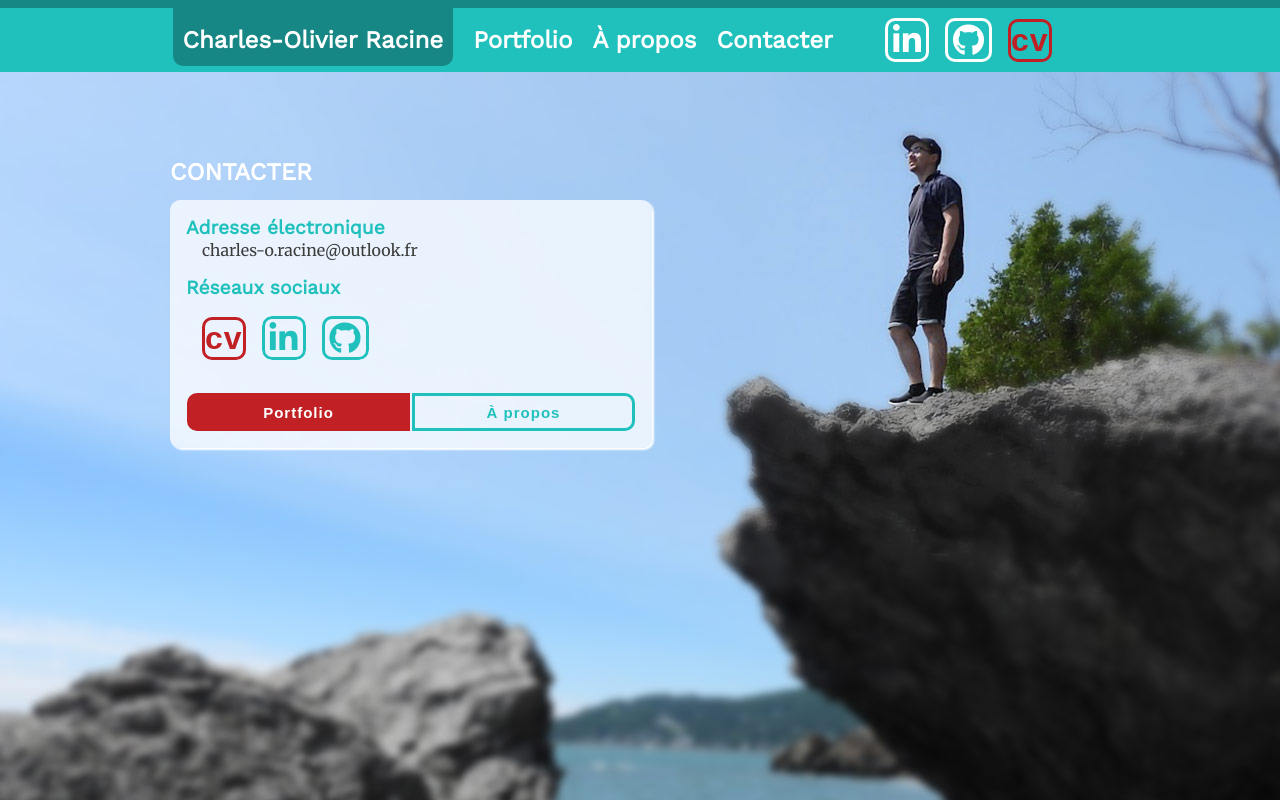
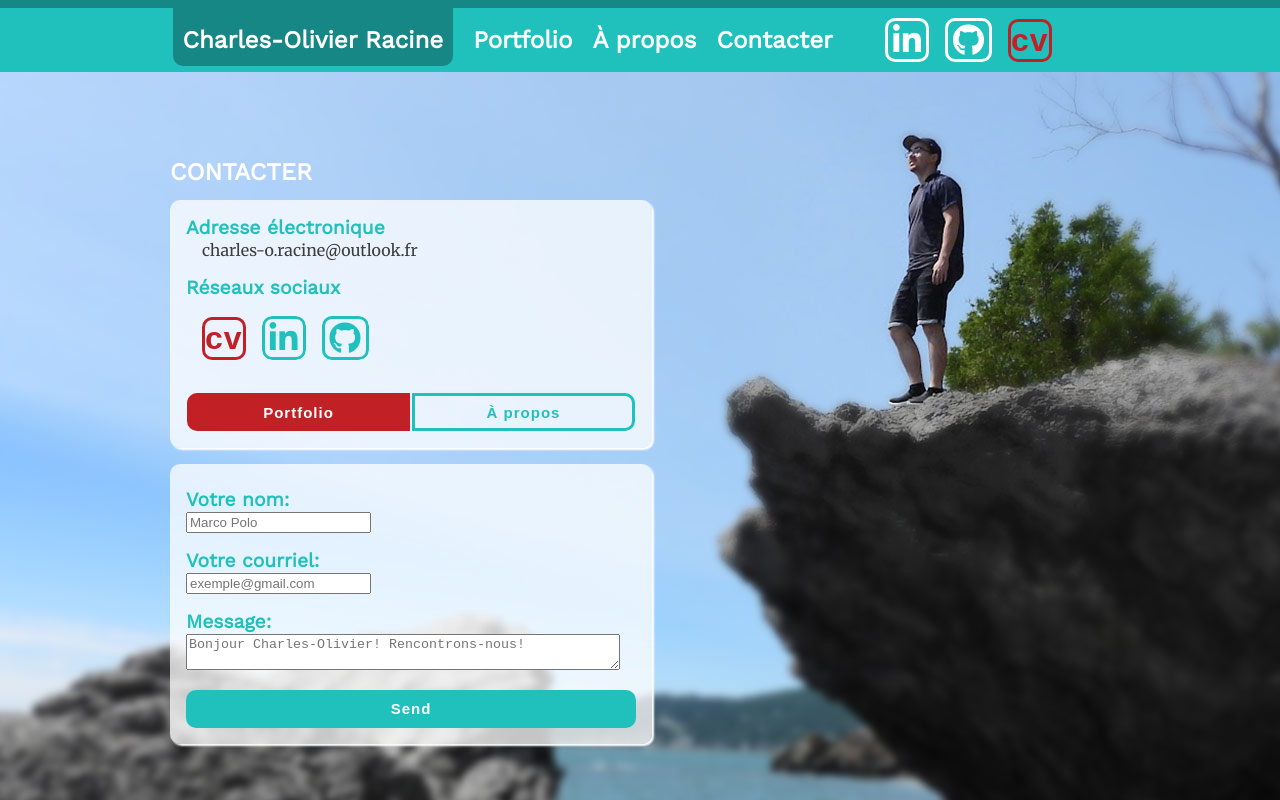
Before and after one commit to charloracine/pfolio-racc, a React (Create React App) app: page /contact in a window 1280 px wide. Built offline with nearby package versions, Linux system fonts and the light colour scheme.

Commit message:
test ajout contact form

```diff
--- a/src/components/Form/Form.js
+++ b/src/components/Form/Form.js
@@ -29,7 +29,7 @@ export const StyledSpan = styled.span`
   position: absolute;
   left: 5px;
   white-space: nowrap;
-  font-size: 1.4rem;
+  font-size: 1rem;
   padding: 0 0.5em;
   top: -15px;
   background-color: ${colors.white};
--- a/src/components/Form/TextField.js
+++ b/src/components/Form/TextField.js
@@ -1,7 +1,7 @@
 import React from "react";
 import { StyledInput, StyledLabel, StyledSpan } from "./Form";
 
-const TextField = ({ label, onChange, maxLength, onEnterKey, disabled, placeholder }) => {
+const TextField = ({ label, name, onChange, type, maxLength, onEnterKey, disabled, placeholder }) => {
   const handleKeyPress = (event) => {
     if (event.key === "Enter") {
       onEnterKey();
@@ -11,12 +11,13 @@ const TextField = ({ label, onChange, maxLength, onEnterKey, disabled, placehold
   return (
     <StyledLabel>
       <StyledInput
-        type="text"
+        type={type}
         placeholder={placeholder}
         onChange={onChange}
         maxLength={maxLength}
         onKeyPress={handleKeyPress}
         disabled={disabled}
+        name={name}
       />
       <StyledSpan>{label}</StyledSpan>
     </StyledLabel>
--- a/src/components/Pages/Contact.js
+++ b/src/components/Pages/Contact.js
@@ -112,6 +112,49 @@ const Contact = ({ endroit, setEndroit }) => {
             </Button>
           </ButtonGroup>
         </Card>
+        <Card
+          margin="1em 0"
+          color={
+            width < parseInt(size.laptopL) ? colors.halfwhite : "transparent"
+          }
+          textColor={
+            width >= parseInt(size.laptop) ? colors.white : colors.dark
+          }
+        >
+          <form
+            name="contact"
+            method="POST"
+            data-netlify="true"
+            style={{ width: "100%", display: "flex", flexDirection: "column" }}
+          >
+            <label style={{ margin: "0.5em 0" }}>
+              <TypoH2 color={colors.primary}>Votre nom: </TypoH2>
+              <input type="text" name="name" placeholder="Marco Polo" />
+            </label>
+
+            <label style={{ margin: "0.5em 0" }}>
+              <TypoH2 color={colors.primary}>Votre courriel: </TypoH2>
+              <input
+                type="email"
+                name="email"
+                placeholder="exemple@gmail.com"
+              />
+            </label>
+
+            <label style={{ margin: "0.5em 0" }}>
+              <TypoH2 color={colors.primary}>Message: </TypoH2>
+              <textarea
+                name="message"
+                placeholder="Bonjour Charles-Olivier! Rencontrons-nous!"
+                style={{ width: "95%" }}
+              ></textarea>
+            </label>
+
+            <Button type="submit" size="1" margin="0.5em 0 0 0">
+              Send
+            </Button>
+          </form>
+        </Card>
       </Column>
     </Container>
   );
```
